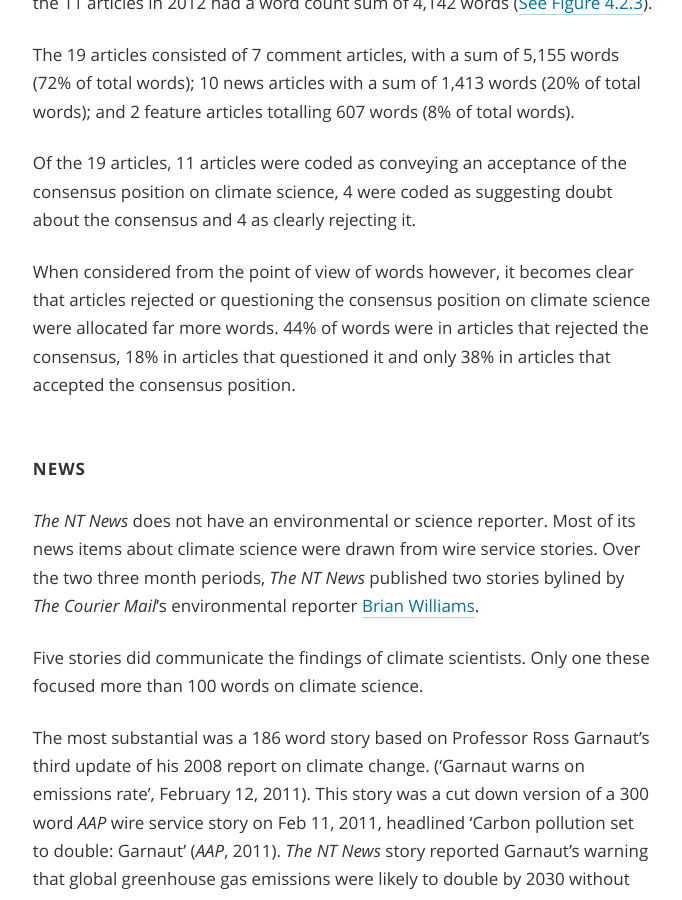
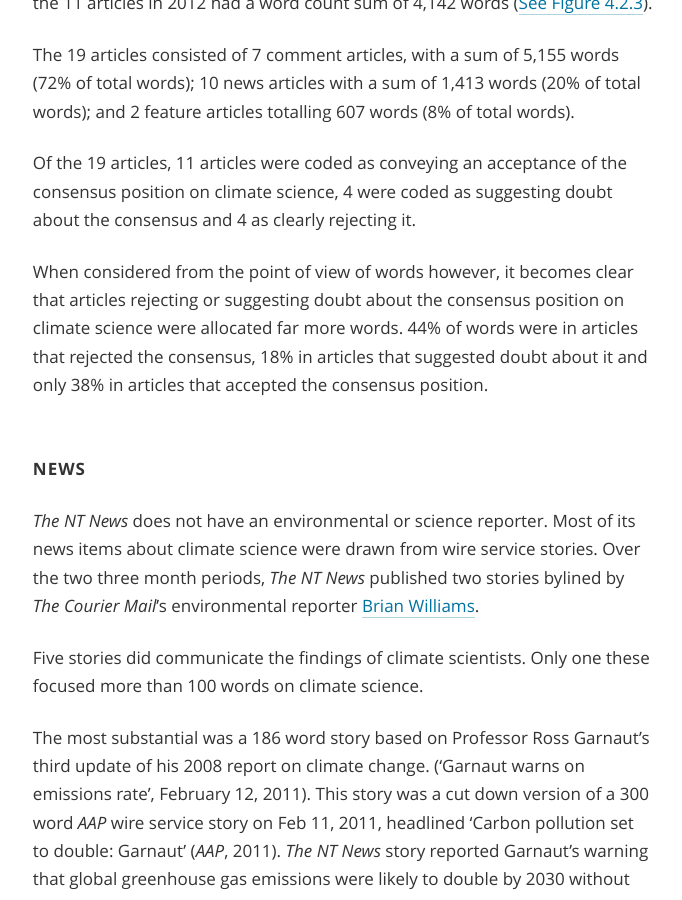
Before and after one commit to investigate/sceptical-climate, a Jekyll site: the page built from part-2/findings/04-10-the-northern-territory-news.html, in a window 1280 px wide and 900 px high, scrolled down 1375 px. Shown: the whole window, without its empty margins (142-824 px from the left). Built offline with Jekyll 4.4.1, drawn with Linux system fonts in a browser that asks for light colours; nearby versions of some CDN libraries; Markdown is read by kramdown in place of the engine named in the settings; comment, search, counter and statistics services are not loaded.

Commit message:
made consistant

```diff
--- a/part-2/findings/04-10-the-northern-territory-news.html
+++ b/part-2/findings/04-10-the-northern-territory-news.html
@@ -42,7 +42,7 @@ previous_page_path: /part-2/findings/extreme-weather/
 
 	<p>Of the 19 articles, 11 articles were coded as conveying an acceptance of the consensus position on climate science, 4 were coded as suggesting doubt about the consensus and 4 as clearly rejecting it.</p>
 
-	<p>When considered from the point of view of words however, it becomes clear that articles rejected or questioning the consensus position on climate science were allocated far more words. 44% of words were in articles that rejected the consensus, 18% in articles that questioned it and only 38% in articles that accepted the consensus position.</p>
+	<p>When considered from the point of view of words however, it becomes clear that articles rejecting or suggesting doubt about the consensus position on climate science were allocated far more words. 44% of words were in articles that rejected the consensus, 18% in articles that suggested doubt about it and only 38% in articles that accepted the consensus position.</p>
 
 	<h4 id="news">News</h4>
 
```
